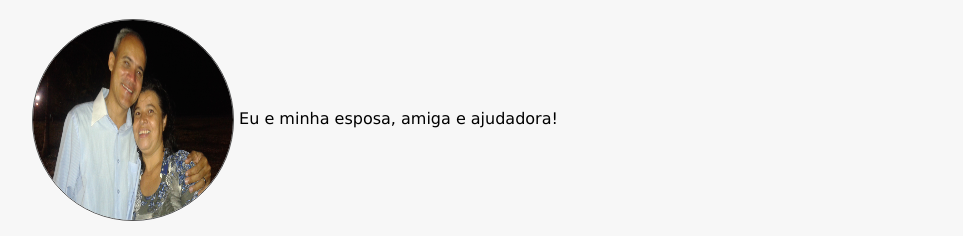
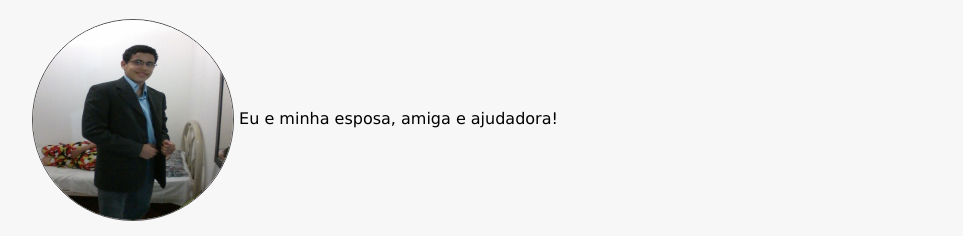
Before and after one commit to r4-2017/paginaExercicioHtml5BootcampInterDio, a plain HTML site: page index.html in a window 1280 px wide. Shown: the part 62-298 px from the top of the page, without its empty margins (158-1121 px from the left). Drawn offline with Linux system fonts and the light colour scheme.

Commit message:
Update index.html

```diff
--- a/index.html
+++ b/index.html
@@ -12,7 +12,7 @@
         <h1>Eu e família</h1>
     </header>
     <header class="header">
-        <img class="titleImg" src="renironi_Orla.jpg" alt="XXXXXXX" style="width:200px; height:200px"/>
+        <img class="titleImg" src="rafa.jpg" alt="XXXXXXX" style="width:200px; height:200px"/>
         &nbsp;Eu e minha esposa, amiga e ajudadora!
     </header>
     <section>
```
